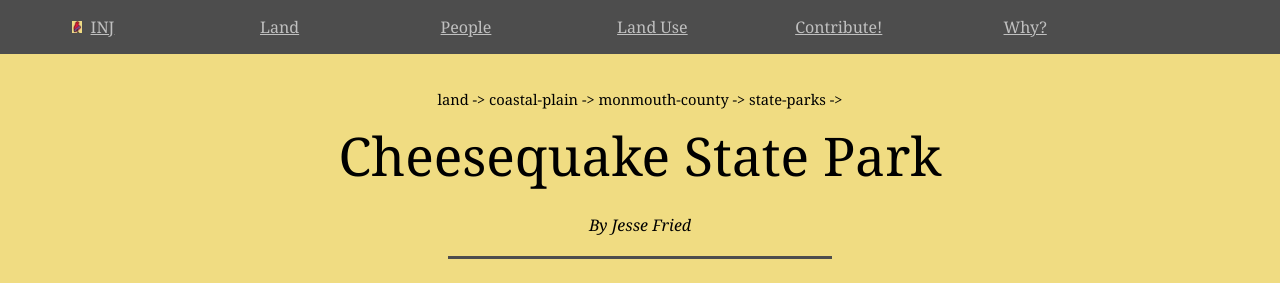
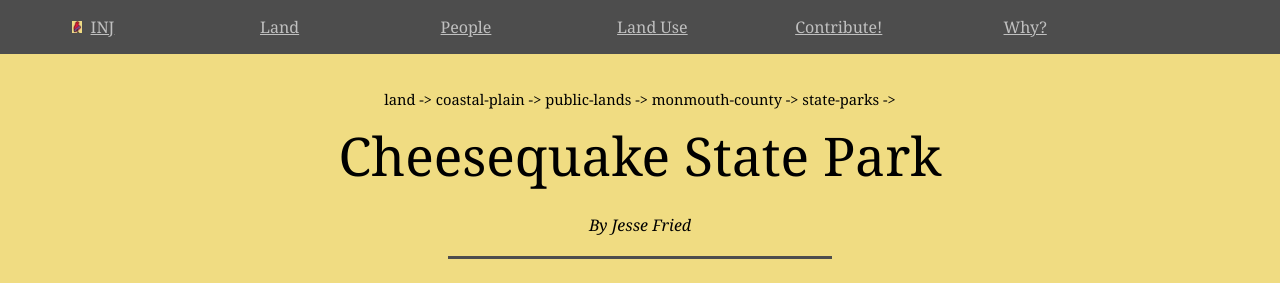
Before and after one commit to jonfried/oakafee.github.io, a Jekyll site: the page built from _posts/2016-09-13-cheesequake-state-park.md, in a window 1280 px wide. Shown: the top 283 px of the page. Built offline with Jekyll 4.4.1, drawn with Linux system fonts in a browser that asks for light colours.

Commit message:
Update 2016-09-13-cheesequake-state-park.md

```diff
--- a/_posts/2016-09-13-cheesequake-state-park.md
+++ b/_posts/2016-09-13-cheesequake-state-park.md
@@ -5,6 +5,7 @@ author: Jesse Fried
 categories:
   - land
   - coastal-plain
+  - public-lands
   - monmouth-county
   - state-parks
 tags: cheesequake-state-park
```
